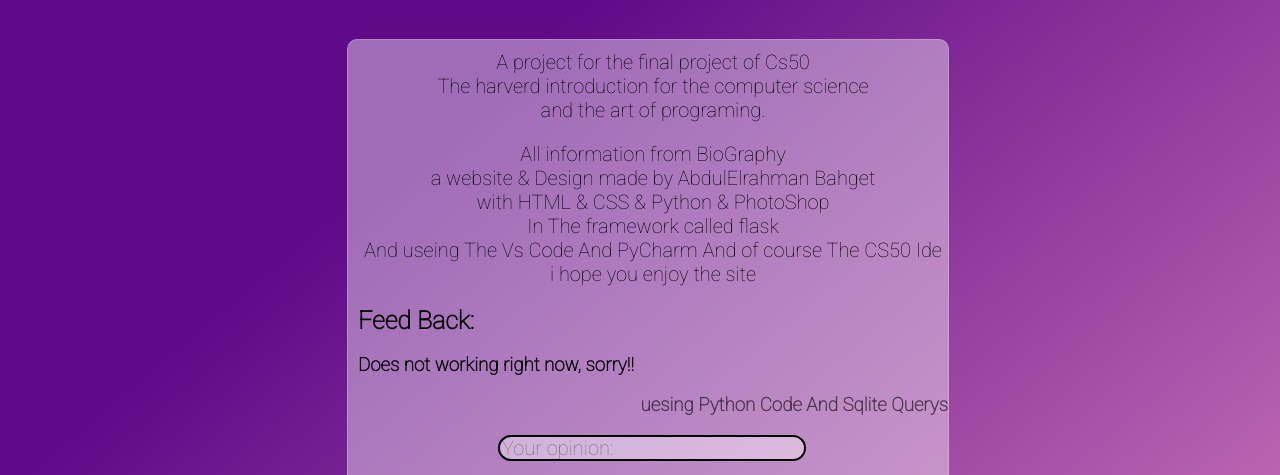
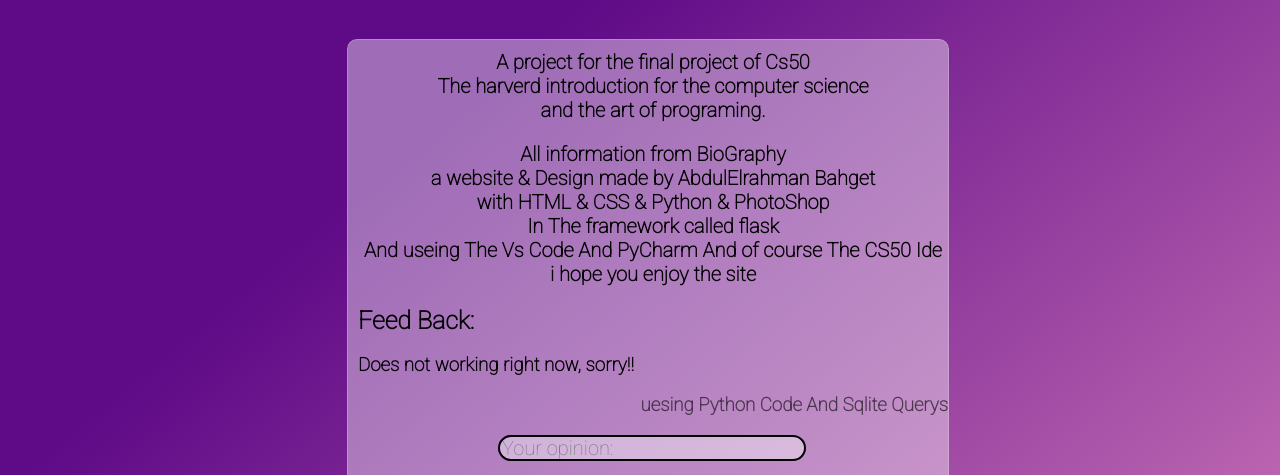
Before and after one commit to BaHGet/BioGraphy, a Flask app: page /About.html in a window 1280 px wide. Shown: the top 475 px of the page. Run offline with Flask 2, Linux system fonts and the light colour scheme; some libraries are stand-ins or nearby versions; some web fonts are replaced.

Commit message:
Update About.html

```diff
--- a/templates/About.html
+++ b/templates/About.html
@@ -13,7 +13,8 @@
     </head>
     <body class="about" style="flex: 10px;">
         <div class="about">
-            <p class="about">
+            <b>
+                <p class="about">
                 A project
                 for the final project of Cs50<br>
                 The harverd introduction for the computer science<br>
@@ -27,6 +28,7 @@
                 And useing The Vs Code And PyCharm And of course The CS50 Ide<br>
                 i hope you enjoy the site <br>
             </p>
+            </b>
             <h1 class="about" style="font-family: 'Roboto', sans-serif; text-align: left; color:black;">
                 Feed Back:             <h3>Does not working right now, sorry!!</h3>
                 <h3 class="about" style="font-family: 'Roboto', sans-serif; opacity: 60%; text-align:right; color:black;">uesing Python Code And Sqlite Querys</h3>
```
